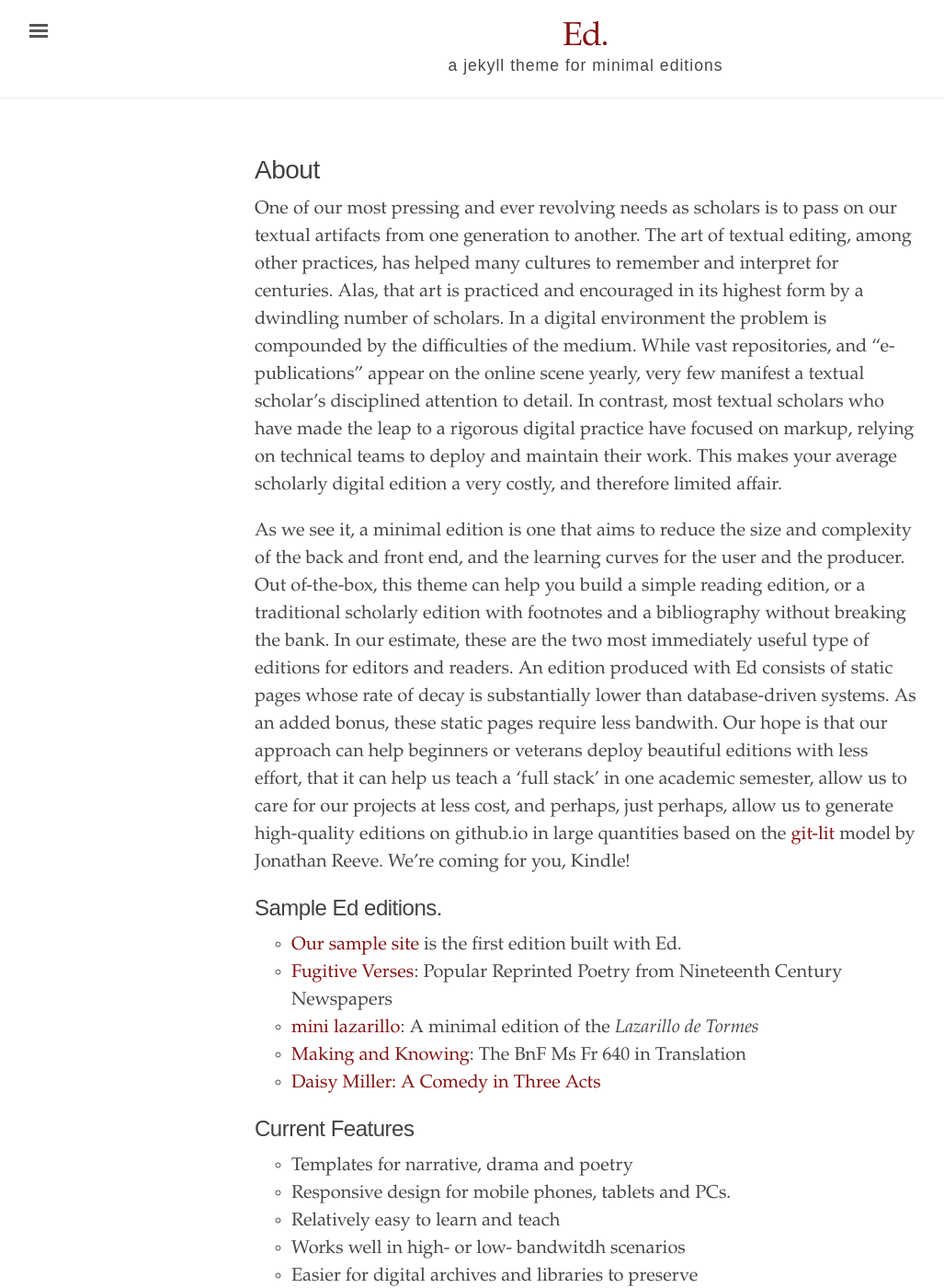
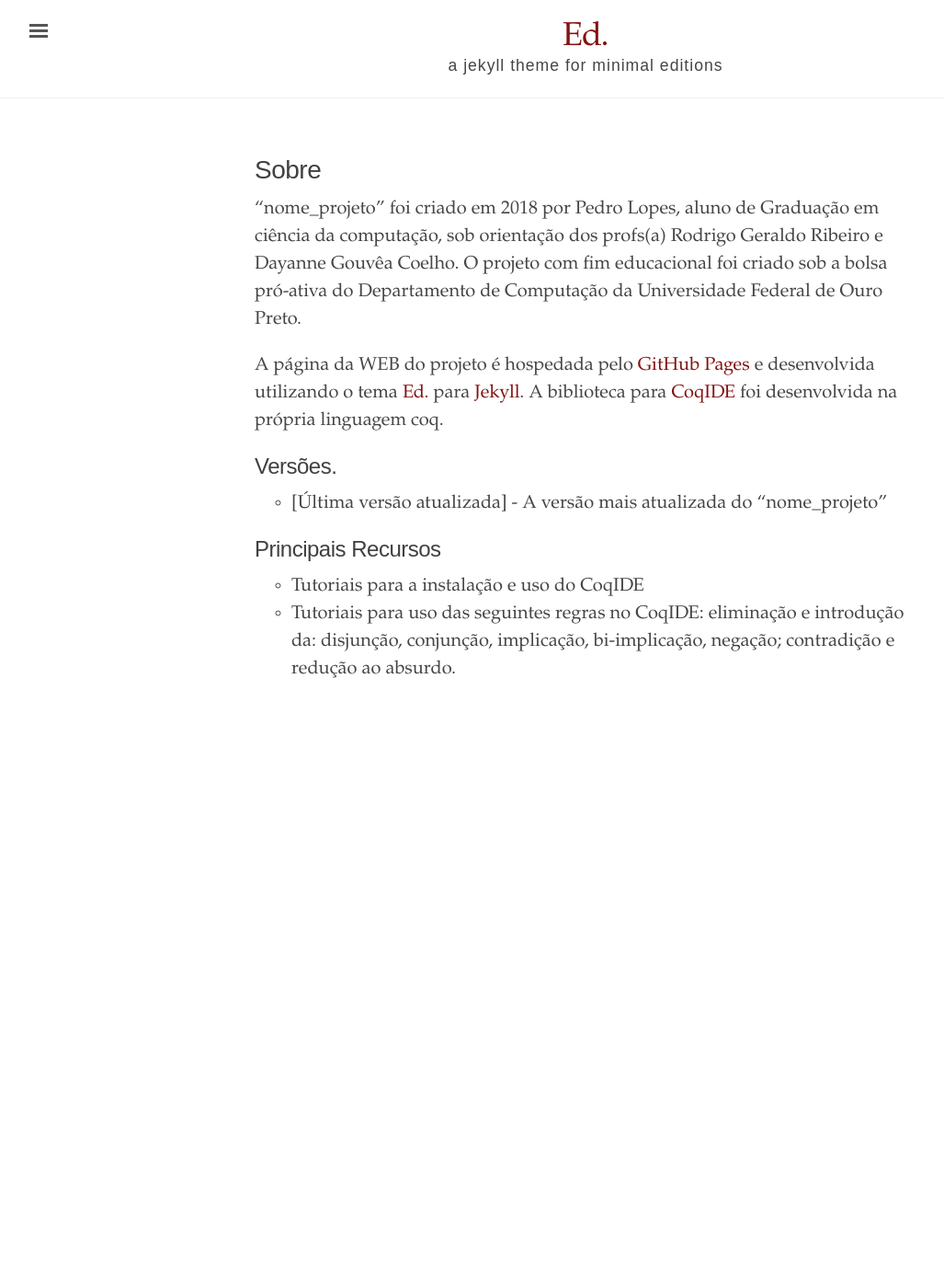
Before and after one commit to proativa2018/proativa2018.github.io, a Jekyll site: the page built from about.md, in a window 1280 px wide and 1400 px high. Shown: the whole window at 92% size, without its empty margins (3-1030 px from the left). Built offline with Jekyll 4.4.1, drawn with Linux system fonts in a browser that asks for light colours; some of the changed text lies outside the part shown.

Commit message:
mudancas nos links de sobre e index

```diff
--- a/about.md
+++ b/about.md
@@ -1,38 +1,17 @@
 ---
 layout: page
-title: About
+title: Sobre
 ---
 
-One of our most pressing and ever revolving needs as scholars is to pass on our textual artifacts from one generation to another. The art of textual editing, among other practices, has helped many cultures to remember and interpret for centuries. Alas, that art is practiced and encouraged in its highest form by a dwindling number of scholars. In a digital environment the problem is compounded by the difficulties of the medium. While vast repositories, and "e-publications" appear on the online scene yearly, very few manifest a textual scholar's disciplined attention to detail. In contrast, most textual scholars who have made the leap to a rigorous digital practice have focused on markup, relying on technical teams to deploy and maintain their work. This makes your average scholarly digital edition a very costly, and therefore limited affair.
+"nome_projeto" foi criado em 2018 por Pedro Lopes, aluno de Graduação em ciência da computação, sob orientação dos profs(a) Rodrigo Geraldo Ribeiro e Dayanne Gouvêa Coelho. O projeto com fim educacional foi criado sob a bolsa pró-ativa do Departamento de Computação da Universidade Federal de Ouro Preto.
 
-As we see it, a minimal edition is one that aims to reduce the size and complexity of the back and front end, and the learning curves for the user and the producer. Out of-the-box, this theme can help you build a simple reading edition, or a traditional scholarly edition with footnotes and a bibliography without breaking the bank. In our estimate, these are the two most immediately useful type of editions for editors and readers. An edition produced with Ed consists of static pages whose rate of decay is substantially lower than database-driven systems. As an added bonus, these static pages require less bandwith. Our hope is that our approach can help beginners or veterans deploy beautiful editions with less effort, that it can help us teach a 'full stack' in one academic semester, allow us to care for our projects at less cost, and perhaps, just perhaps, allow us to generate high-quality editions on github.io in large quantities based on the [git-lit](http://jonreeve.com/2015/09/introducing-git-lit/) model by Jonathan Reeve. We're coming for you, Kindle!
+A página da WEB do projeto é hospedada pelo [GitHub Pages](https://pages.github.com/) e desenvolvida utilizando o tema [Ed.](https://github.com/elotroalex/ed) para [Jekyll](https://jekyllrb.com/). A biblioteca para [CoqIDE](https://coq.inria.fr/) foi desenvolvida na própria linguagem coq.
+
+## Versões.
+
+- [Última versão atualizada] - A versão mais atualizada do "nome_projeto"
 
 
-## Sample Ed editions.
-
-- [Our sample site](http://minicomp.github.io/ed/) is the first edition built with Ed.
-- [Fugitive Verses](http://fugitiverses.viraltexts.org/): Popular Reprinted Poetry from Nineteenth Century Newspapers
-- [mini lazarillo](http://minilazarillo.github.io/): A minimal edition of the *Lazarillo de Tormes*
-- [Making and Knowing](https://cu-mkp.github.io/GR8975-edition/): The BnF Ms Fr 640 in Translation
-- [Daisy Miller: A Comedy in Three Acts](https://britaneeelizabeth.github.io/ed/texts/DaisyMillerPlay/)
-
-
-
-## Current Features
-- Templates for narrative, drama and poetry
-- Responsive design for mobile phones, tablets and PCs.
-- Relatively easy to learn and teach
-- Works well in high- or low- bandwitdh scenarios
-- Easier for digital archives and libraries to preserve
-- Open source, open access
-- Unobtrusive footnotes
-- Metadata in Dublin Core and OpenGraph to play nice with Zotero, libraries and social media.
-- Automatic table of content generation
-- Simple search functionality
-- Annotations via [hypothes.is](https://hypothes.is/)
-- Optional: Ability to generate well-formatted bibliographies and linked citations
-
-
-## Installing and using Ed
-
-To learn how to install and begin using Ed, please visit our [documentation page](http://minicomp.github.io/ed/documentation/).
+## Principais Recursos
+- Tutoriais para a instalação e uso do CoqIDE
+- Tutoriais para uso das seguintes regras no CoqIDE: eliminação e introdução da: disjunção, conjunção, implicação, bi-implicação, negação; contradição e redução ao absurdo.
```
Also changed, not shown: credits.md (+0 -12 lines), documentation.md (+1 -1 lines), index.html (+6 -19 lines), 12 other files.
